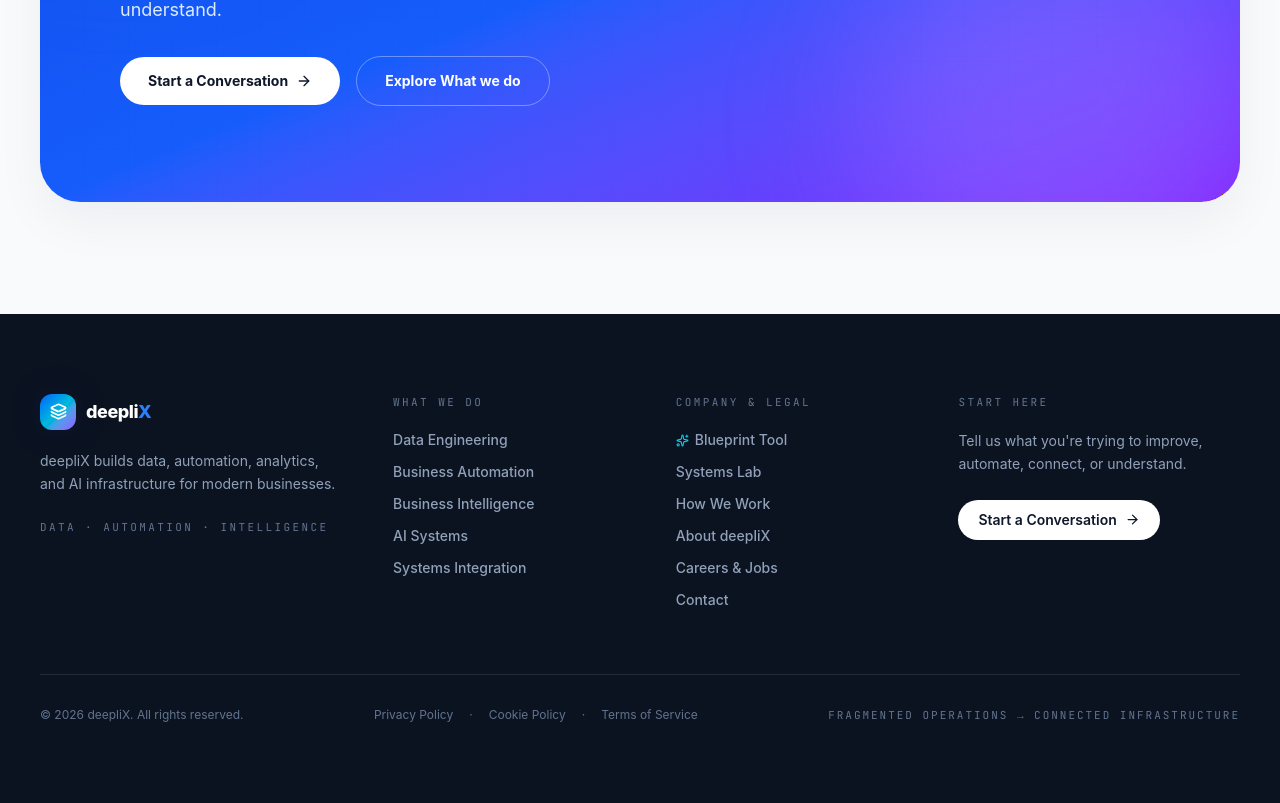
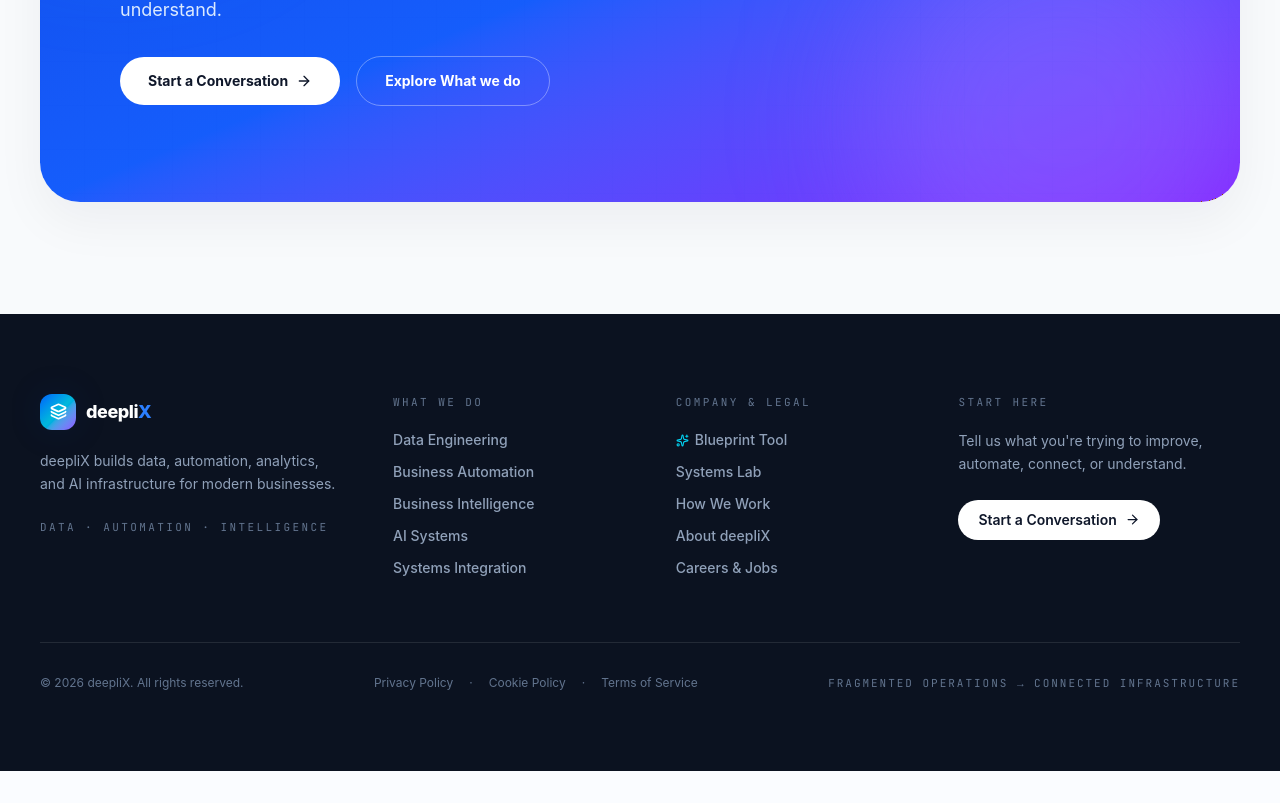
Before and after one commit to deepakvalmani/deepliX, a React (Vite) app: page / in a window 1280 px wide. Shown: the part 8848-9651 px from the top of the page. After the commit the page ends 9619 px from the top, so only its background shows below. Built offline with nearby package versions, Linux system fonts and the light colour scheme.

Commit message:
Updated contact page

```diff
--- a/server.ts
+++ b/server.ts
@@ -80,6 +80,8 @@ async function startServer() {
         await sql`
           INSERT INTO submissions (id, name, email, company, role, interest, message, custom_outcome, tools, outcomes, has_blueprint, status, created_at)
           VALUES (${submission.id}, ${submission.name}, ${submission.email}, ${submission.company || ''}, ${submission.role || ''}, ${submission.interest || ''}, ${submission.message}, ${submission.customOutcome || ''}, ${toolsValue}, ${outcomesValue}, ${submission.hasBlueprint || false}, ${submission.status || 'new'}, ${submission.createdAt})
+        `;
+
         savedToPostgres = true;
         console.log('[Database] Successfully saved submission to Vercel Postgres');
       } catch (err: any) {
--- a/src/components/Footer.tsx
+++ b/src/components/Footer.tsx
@@ -49,7 +49,6 @@ export const Footer: React.FC<FooterProps> = ({ onNavigate }) => {
                 ["How We Work", "how-we-work"],
                 ["About deepliX", "about"],
                 ["Careers & Jobs", "careers"],
-                ["Contact", "contact"],
               ].map(([label, id]) => (
                 <li key={id}>
                   <button
```
